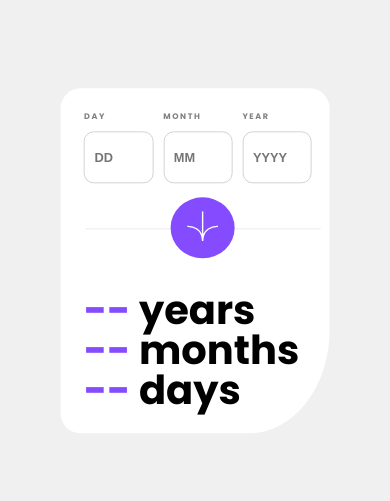
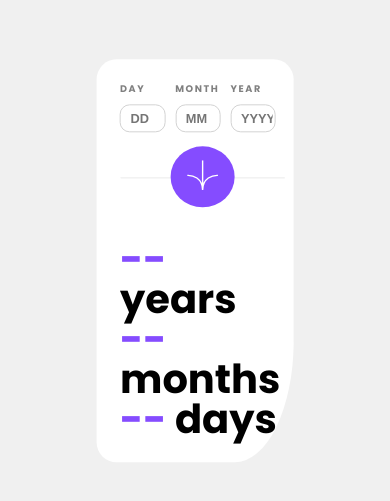
Before and after one commit to JooM23/age-app, a React (Create React App) app: page / in a window 390 px wide. Shown: the part 161-662 px from the top of the page. Built offline with nearby package versions, Linux system fonts and the light colour scheme.

Commit message:
Responsive edits

```diff
--- a/src/index.css
+++ b/src/index.css
@@ -92,12 +92,11 @@ img {
 
     label {
         margin-bottom: 0.5rem;
-        font-size: 0.5rem;
     }
 
     input {
-        width: 3.5rem;
-        height: 3rem;
+        width: 2rem;
+        height: 1.5rem;
         font-size: 0.8rem;
         padding-left: 0.6rem;
         margin-right: 0.6rem;
```
